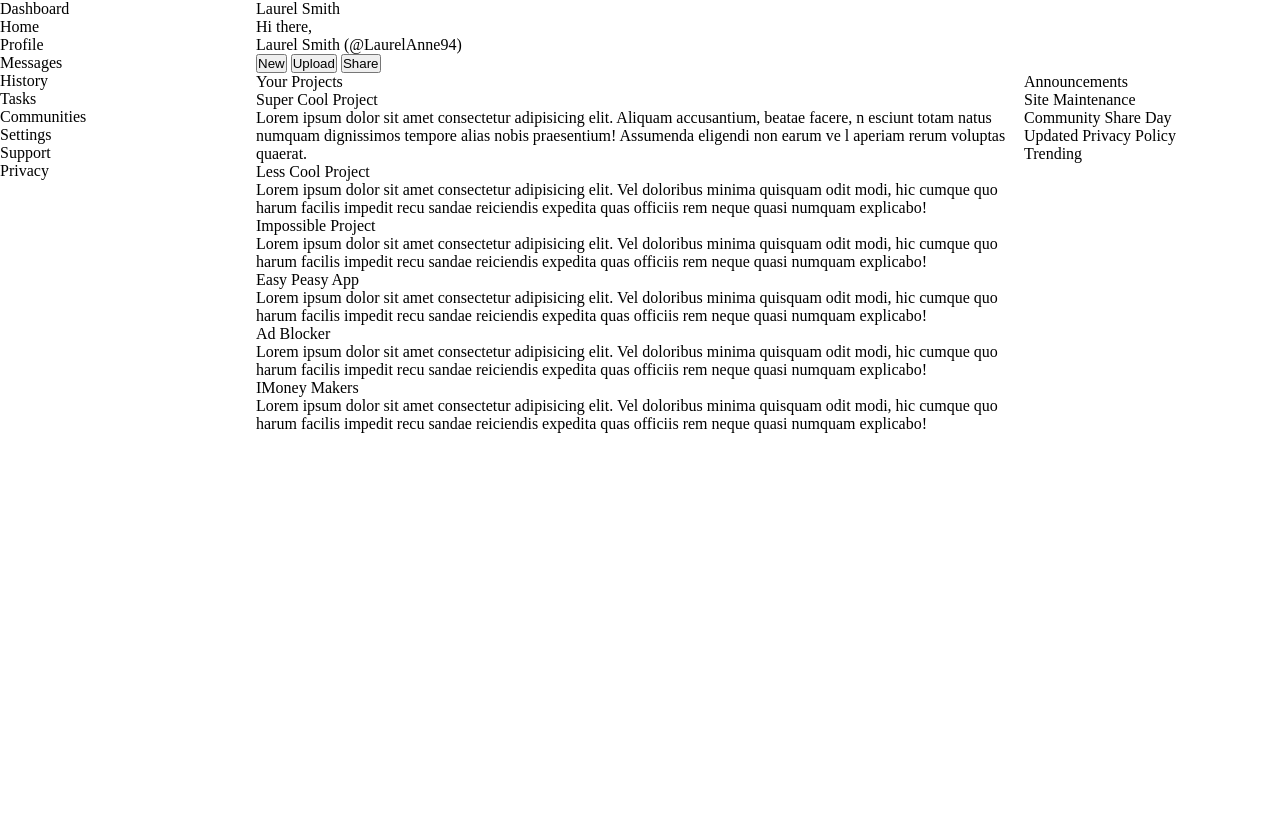
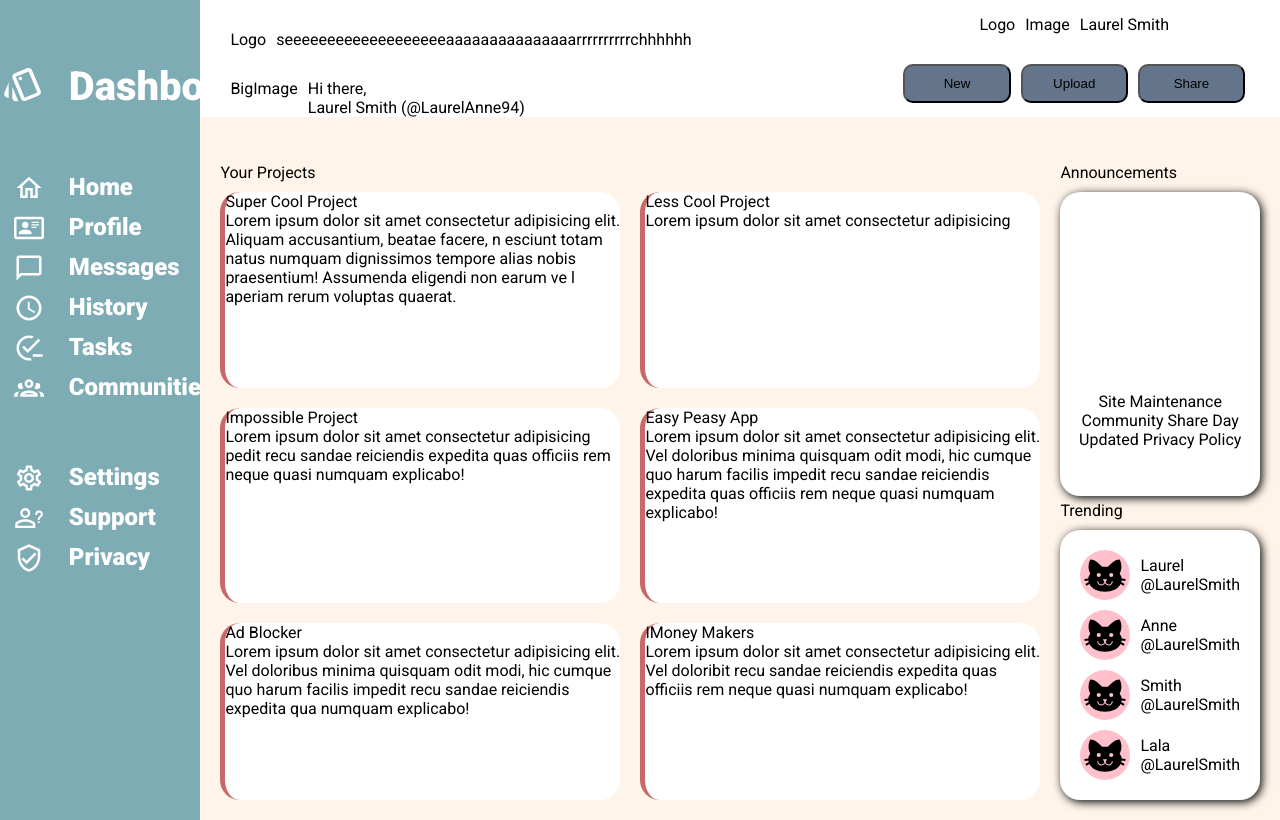
Before and after one commit to SlimeGoblin/dashboard, a plain HTML site: page index.html in a window 1280 px wide. Drawn offline with Linux system fonts and the light colour scheme.

Commit message:
sidebar and trending bar scaffloded

```diff
--- a/index.html
+++ b/index.html
@@ -6,6 +6,11 @@
     <meta name="viewport" content="width=device-width, initial-scale=1.0">
     <title>Admin Dashboard</title>
     <link rel="stylesheet" href="style.css">
+
+    <link rel="preconnect" href="https://fonts.googleapis.com">
+    <link rel="preconnect" href="https://fonts.gstatic.com" crossorigin>
+    <link href="https://fonts.googleapis.com/css2?family=Roboto:ital,wght@0,100;0,300;0,400;0,500;0,700;0,900;1,100;1,300;1,400;1,500;1,700;1,900&display=swap" rel="stylesheet">
+
 </head>
 <body>
 
@@ -15,63 +20,85 @@
 <div class ="container">
 
     <div class="sidebar">
-        <div class="logo"></div>
-        <div class="dashboard">Dashboard</div>
 
-        <div class="homeLogo"></div>
-        <div class="home">Home</div>
+        <div class="sidebarContent">
 
-        <div class="profileLogo"></div>
-        <div class="profile">Profile</div>
+        <div class="sidebarTop">
+        <img src="palette-swatch-outline.svg" class="Logo">
+        <div class="dashboard" id="sideLink">Dashboard</div>
+        </div>
 
-        <div class="messageLogo"></div>
-        <div class="messages">Messages</div>
+        <div class="sidebarMiddle">
+        <img src="home-account.svg" class="Logo">
+        <div class="home" id="sideLink">Home</div>
 
-        <div class="historyLogo"></div>
-       <div class="history">History</div>
+        <img src="card.svg" class="Logo">
+        <div class="profile" id="sideLink">Profile</div>
 
-        <div class="taskLogo"></div>
-        <div class="tasks">Tasks</div>
+        <img src="message.svg" class="Logo">
+        <div class="messages" id="sideLink">Messages</div>
 
-        <div class="communitiesLogo"> </div>
-        <div class="communities">Communities</div>
+        <img src="clock.svg" class="Logo">
+       <div class="history" id="sideLink">History</div>
 
-        <div class="settingsLogo"></div>
-        <div class="settings">Settings</div>
+        <img src="tasks.svg" class="Logo">
+        <div class="tasks" id="sideLink">Tasks</div>
 
-        <div class="supportLogo"></div>
-        <div class="support">Support</div>
+        <img src="communities.svg" class="Logo">
+        <div class="communities" id="sideLink">Communities</div>
+        </div>
 
-        <div class="privacyLogo"></div>
-        <div class="Privacy">Privacy</div>
+        <div class="sidebarBottom">
+        <img src="settings.svg" class="Logo">
+        <div class="settings" id="sideLink">Settings</div>
+
+        <img src="support.svg" class="Logo">
+        <div class="support" id="sideLink">Support</div>
+
+        <img src="privacy.svg" class="Logo">
+        <div class="Privacy" id="sideLink">Privacy</div>
+        </div>
+
+    </div>
 
     </div>
 
     <div class="header">
 
-        <div class="searchLogo"></div>
-        <div class="searchBar"></div>
-        <div class="notoficationLogo"></div>
-        <div class="pfp" id="pfp"></div>
+            <div class="topleftHeader">
+        <div class="searchLogo">Logo</div>
+        <div class="searchBar">seeeeeeeeeeeeeeeeeeeaaaaaaaaaaaaaaarrrrrrrrrrchhhhhh</div>
+        </div>
+
+            <div class="toprightHeader">
+        <div class="notoficationLogo">Logo</div>
+        <div class="pfp" id="pfp">Image</div>
         <div class="id" id="id">Laurel Smith</div>
-        <div class="welcomePfp"></div>
+        </div>
+
+            <div class="btmleftHeader">
+        <div class="welcomePfp">BigImage</div>
         <div class="welcome">Hi there,
             <div class="userName">Laurel Smith (@LaurelAnne94)</div>
         </div>
+        </div>
+
+            <div class="btmrightHeader">
         <button type="button" id="new">New</button>
         <button type="button" id="upload">Upload</button>
         <button type="share" id="share">Share</button>
+        </div>
 
     </div>
 
 
     <div class="projects">
 
+        <div class="titleCard">Your Projects</div>
+        <div class="rightbarTitle">Announcements</div>
 
 
         <div class="cardContainer">
-
-            <div>Your Projects</div>
 
         <div class="card" id="card1">
             <div id="cardTitle">Super Cool Project</div>
@@ -84,15 +111,14 @@
         <div class="card" id="card2">
             <div id="cardTitle">Less Cool Project</div>
             <div id="cardText">Lorem ipsum dolor sit amet consectetur adipisicing
-                 elit. Vel doloribus minima quisquam odit modi, hic cumque quo harum facilis impedit recu
-                 sandae reiciendis expedita quas officiis rem neque quasi numquam explicabo!
+
                 </div>
         </div>
 
         <div class="card" id="card3">
             <div id="cardTitle">Impossible Project</div>
             <div id="cardText">Lorem ipsum dolor sit amet consectetur adipisicing
-                 elit. Vel doloribus minima quisquam odit modi, hic cumque quo harum facilis impedit recu
+                 pedit recu
                  sandae reiciendis expedita quas officiis rem neque quasi numquam explicabo!
                 </div>
         </div>
@@ -109,14 +135,14 @@
             <div id="cardTitle">Ad Blocker</div>
             <div id="cardText">Lorem ipsum dolor sit amet consectetur adipisicing
                  elit. Vel doloribus minima quisquam odit modi, hic cumque quo harum facilis impedit recu
-                 sandae reiciendis expedita quas officiis rem neque quasi numquam explicabo!
+                 sandae reiciendis expedita qua numquam explicabo!
                 </div>
         </div>
 
         <div class="card" id="card6">
             <div id="cardTitle">IMoney Makers</div>
             <div id="cardText">Lorem ipsum dolor sit amet consectetur adipisicing
-                 elit. Vel doloribus minima quisquam odit modi, hic cumque quo harum facilis impedit recu
+                 elit. Vel doloribit recu
                  sandae reiciendis expedita quas officiis rem neque quasi numquam explicabo!
                 </div>
         </div>
@@ -128,27 +154,55 @@
 
     <div class="rightBar">
 
-        <div class="rightbarTitle">Announcements</div>
 
+        <div class="rightbarTop">
+
+
+
+        <div class="announcementContainer" id="rightContain">
         <div class="announcementBar">
+            <img src="abjad-arabic.svg" class="Logo">
             <div class="announcement1">Site Maintenance</div>
             <div class="announcement2">Community Share Day</div>
             <div class="announcement3">Updated Privacy Policy</div>
         </div>
+        </div>
 
-        <div class="rightbarTitle">Trending</div>
+        </div>
+
+        <div class="rightbarBottom">
+
+        <div class="rightbarTitle2">Trending</div>
 
         <div class="trendingBar">
-            <div class="trending1"></div>
-            <div class="trending2"></div>
-            <div class="trending3"></div>
-            <div class="trending4"></div>
+            <img src="cat.svg" alt="cat SVG" class="trending">
+            <div class="trending" id="trendingName">Laurel
+                <div>@LaurelSmith</div>
+            </div>
+
+            <img src="cat.svg" class="trending">
+            <div class="trending" id="trendingName">Anne
+                <div>@LaurelSmith</div>
+            </div>
+
+            <img src="cat.svg" class="trending">
+            <div class="trending" id="trendingName">Smith
+                <div>@LaurelSmith</div>
+            </div>
+
+            <img src="cat.svg" class="trending">
+            <div class="trending" id="trendingName">Lala
+                <div>@LaurelSmith</div>
+            </div>
+
         </div>
 
-</div>
+
+        </div>
 
 
-    </div>
+</div>
+</div>
 
 
 
--- a/style.css
+++ b/style.css
@@ -4,20 +4,199 @@
 }
 
 .container{
+    height:100vh;
+    width: 100vw;
     display: grid;
     grid-template-columns: 1fr 4fr;
+    grid-template-rows: 1fr 4fr;
+    font-family: "Roboto";
+
 }
 
 .sidebar{
     grid-row: 1/3;
+    background-color: #7EACB5;
+    color: white;
+    font-weight: 900;
+    font-size: x-large;
+
 }
 
-.header{
-    grid-column: 2/2;
+.sidebarContent img{
+    height: 30px;
 }
 
+
+
+
+.sidebarContent{
+    display: grid;
+    grid-template-rows: 1.5fr 2fr 2fr;
+    align-items: center;
+    text-align: center;
+
+
+}
+
+.dashboard{
+    font-size: 40px;
+}
+
+.sidebarTop .Logo{
+    height: 90%;
+}
+
+
+.Logo {
+    display: flex;
+    justify-self: flex-end;
+    filter: invert(100%);
+
+}
+
+
+#sideLink{
+    text-align: left;
+
+}
+
+.sidebarTop, .sidebarMiddle, .sidebarBottom{
+    display: grid;
+    grid-template-columns: minmax(0,1fr)  minmax(0,3fr);
+   column-gap: 25px;
+   row-gap: 10px;
+}
+
+
+.header{
+    grid-column: 2/4;
+    background-color:white;
+    display: grid;
+    grid-template-columns: 3fr 1.5fr;
+    padding-right: 25px;
+}
+
+.topleftHeader, .btmleftHeader{
+    display: flex;
+    padding-left: 30px;
+    padding-top: 30px;
+}
+
+.topleftHeader div, .btmleftHeader div{
+    margin-right:10px;
+}
+
+.toprightHeader, .btmrightHeader{
+    display: flex;
+    align-items: center;
+    justify-content: center;
+}
+
+.toprightHeader div,  button{
+    margin-right: 10px;
+}
+
+
 .projects{
-    grid-area: 2/2/3/3;
+    background-color: #FFF4EA;
     display: grid;
-    grid-template-columns: 3fr 1fr;
+    grid-template-columns: 4fr 1fr;
+    grid-template-rows: 1fr 11fr;
+    padding: 20px;
 }
+
+
+
+
+
+.titleCard, .rightbarTitle{
+    display: flex;
+    flex-direction: column;
+    justify-content:end;
+    padding-bottom: 10px;
+
+}
+
+.rightbarTitle2{
+    display: flex;
+    flex-direction: column;
+    justify-content: end;
+    text-align: left;
+    vertical-align:bottom;
+    padding-bottom: 10px;
+
+}
+
+
+
+.trendingBar{
+    display: grid;
+    grid-template-columns: 1fr 5fr;
+    grid-template-rows: repeat(4, 1fr);
+    gap: 10px;
+    align-items: center;
+    padding: 20px;
+    box-shadow: 2px 2px 10px;
+    border-radius: 20px;
+    background-color: white;;
+}
+
+.trending{
+    text-align: left;
+}
+
+.trendingBar img{
+    background-color: pink;
+    height: 50px;;
+    border-radius: 70px;;
+}
+
+#trendingName{
+    display: grid;
+    grid-template-rows: 1fr 1fr;
+}
+
+.cardContainer{
+    display: grid;
+    grid-template-columns: repeat(2, minmax(400px, 1fr));
+    gap: 20px;
+    padding-right: 20px;
+}
+
+.card{
+    background-color: white;
+    border-left:5px solid #C96868;
+    border-radius: 20px;
+
+}
+
+.rightBar{
+    text-align: center;
+    background-color: #FFF4EA;
+
+    display: grid;
+    grid-template-rows: 1fr 1fr;
+
+}
+
+
+.rightbarTop{
+    border-radius: 20px;
+    background-color: white;
+    box-shadow: 2px 2px 10px;
+}
+
+
+
+.rightbarBottom{
+    display: grid;
+    grid-template-rows: 1fr 8fr;;
+}
+
+
+button{
+    background-color:#64748b;
+    padding: 10px;
+    width: 40%;
+    border-radius: 10px;;
+}
```
Also changed, not shown: abjad-arabic.svg (added), card.svg (added), cat.svg (added), clock.svg (added), communities.svg (added), home-account.svg (added), message.svg (added), palette-swatch-outline.svg (added), privacy.svg (added), settings.svg (added), support.svg (added), tasks.svg (added).
